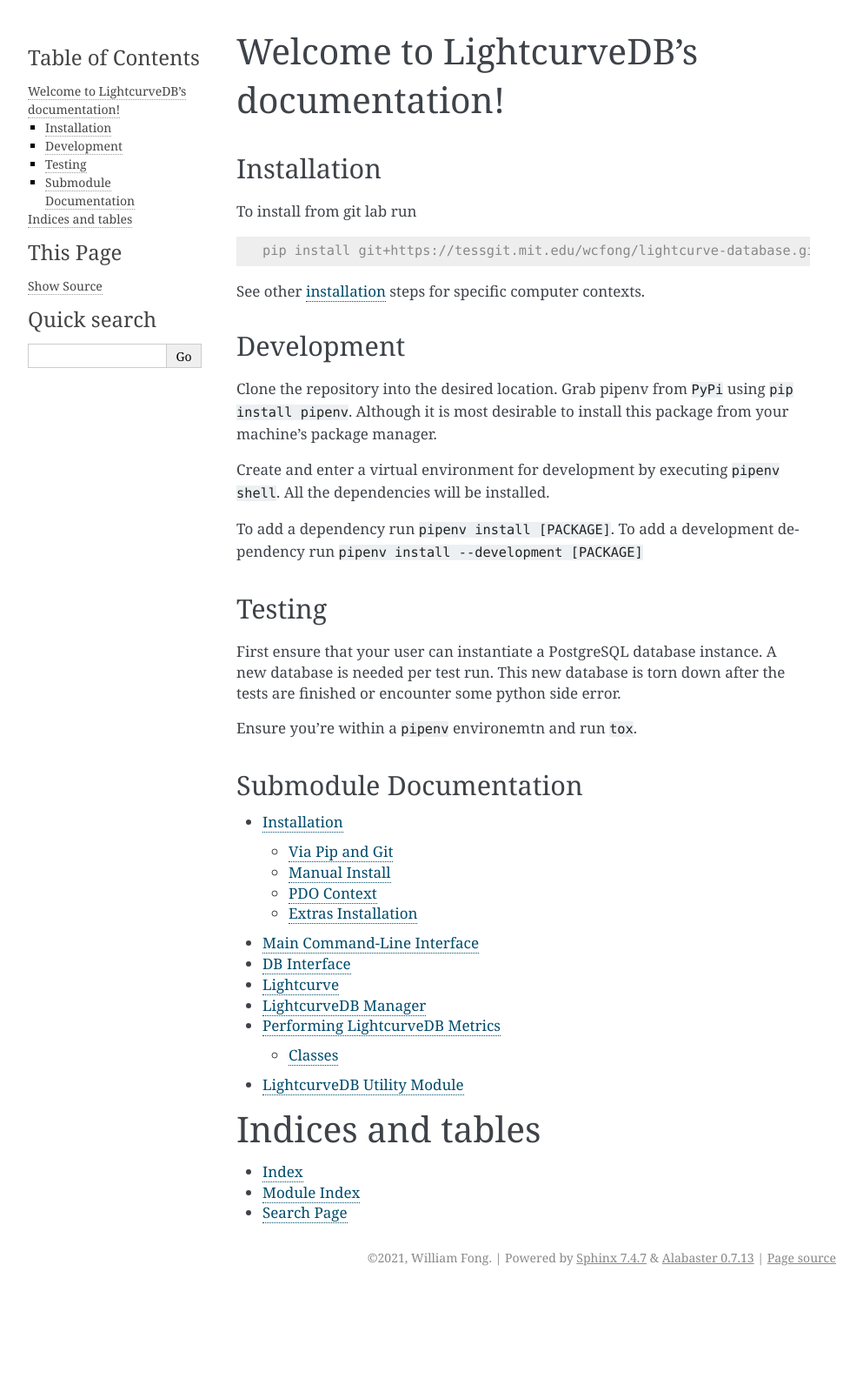
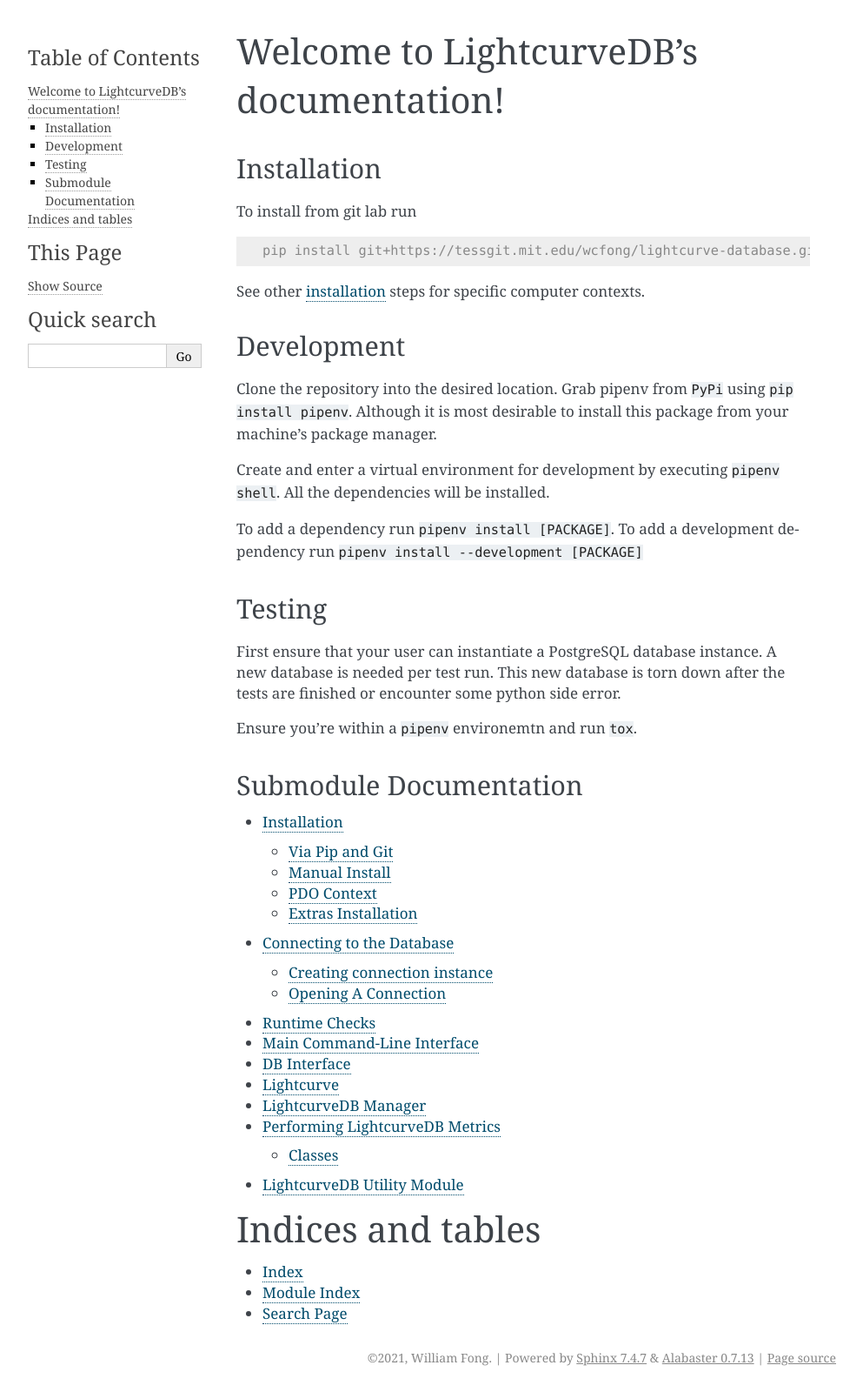
Before and after one commit to mit-kavli-institute/lightcurvedb, a Sphinx documentation site: the page built from docs/source/index.rst, in a window 1280 px wide. Shown: the whole page at 87% size, without its empty margins (148-1141 px from the left). Built offline with Sphinx 7.4.7, drawn with Linux system fonts in a browser that asks for light colours; before the commit the page ends 1485 px from its top, so only the background shows below that; some of the changed lines change nothing that is shown.

Commit message:
adding connection documentation

```diff
--- /dev/null
+++ b/docs/source/connecting.rst
@@ -0,0 +1,209 @@
+Connecting to the Database
+==========================
+
+Creating connection instance
+############################
+All connection IO is served through a `lightcurvedb.core.connection.ORM_DB`
+instance. There are a couple of methods of instantiating a `DB` instance.
+
+*********************
+Default configuration
+*********************
+Your default configuration is expected to be at
+`~/.config/lightcurvedb/db.conf`. One of the easier forms of getting a
+database class is by:
+
+.. code-block:: python
+    from lightcurvedb import db
+
+Where `db` is a closed database connection object.
+
+************************
+Overriding configuration
+************************
+Sometimes you might want to connect to a different database or provide
+different runtime connection parameters. *The default `db` object does not
+provide this functionality*.
+
+Instead `lightcurvedb` exposes the factory function `db_from_config` which
+allows specification of different configuration files or runtime
+overrides/parameters.
+
+.. code-block:: python
+    from lightcurvedb import db_from_config
+
+    # Equivalent to previous example
+    db = db_from_config()
+
+    # Or you can override configs
+    db = db_from_config(config_path="/path/to/config.conf")
+
+
+Opening A Connection
+####################
+Obtaining database instances will return a `ORM_DB` object in a closed state.
+There are a few ways to open and close connections to the database.
+
+
+*************
+Declaratively
+*************
+Connections may be manually opened and closed via:
+
+.. code-block:: python
+    db.open()
+
+    # Perform queries, inserts, updates, deletions, etc
+    db.close()
+
+In this manner, users are expected to open and close their connections
+responsibly. Failure to do so might result in their connections timing out
+due to administrator watch-dog processes.
+
+
+***********
+Contextuals
+***********
+Maintaining manual connections can be cumbersome, especially when taking into
+consideration that exceptions may arise and other runtime effects. Generally
+it's best to allow python to manage cleaning up resources in a clear manner.
+
+This is accomplished using the `with` python block.
+
+.. code-block:: python
+    with db as open_db:
+        open_db.foo()
+        # Other commands...
+    # db is now closed
+
+You may also short-hand this a little further with:
+.. code-block:: python
+    with db:
+        db.foo()
+
+Existing the `with` block will always free the resource. Whether that reason
+is reaching the end of the block, or an exception being raised somewhere
+within the block, or even a `return` statement.
+
+Runtime Checks
+==============
+What happens if you open a connection multiple times?
+
+Repeatedly opening and closing a connection is fine.
+
+.. code-block:: python
+    for _ in range(20:
+        db.open()
+        db.close()
+This is *fine*, but an irresonsible use case that might interfere with
+database operation. But there is nothing logically wrong with this block.
+
+Problems arise when attempting to open an already established connection
+or closing one that has already been closed.
+
+.. code-block:: python
+    db.open()  # DB object is in an open state
+    with db:
+        # Entering the with block inheritly calls 'open()'.
+        # A warning will be raised but the program will continue
+        # execution
+        db.foo()  # <- Will proceed normally
+
+    # DB is in a closed state
+    db.close()  # <- Will result in another warning
+
+Generally speaking `lightcurvedb` handles these cases without causing an
+exception. But it is considered a code smell and will raise warnings which
+could be quite verbose.
+
+
+*******************
+Functional Wrappers
+*******************
+`with` blocks are fine until you notice your code starting to have major
+indented blocks.
+
+.. code-block:: python
+    with db:
+        if something:
+            for x in array:
+                db.add(x)
+        models = (
+            db
+            .query(Model)
+            .filter_by(foo=bar)
+            .limit(20)
+            .all()
+        )
+        for model in models:
+            print(model)
+            model.foo = "not bar"
+        db.commit()
+
+Everywhere inside the block needs an open connection. So all code is indented
+as to be syntactically inside the block. One could get around this by defining
+the code-block inside a function.
+
+.. code-block:: python
+    def operation(db):
+        if something:
+            for x in array:
+                db.add(x)
+        models = (
+            db
+            .query(Model)
+            .filter_by(foo=bar)
+            .limit(20)
+            .all()
+        )
+        for model in models:
+            print(model)
+            model.foo = "not bar"
+        db.commit()
+
+    # ...
+    with db:
+        operation(db)
+
+
+Which is arguably more DRY, you can call this function on any open
+database connection. But could still result in errors if called
+without an active connection.
+
+So `lightcurvedb` defines a decorator which always gives the wrapped
+function an open database instance.
+
+.. code-block:: python
+    from lightcurvedb.io.pipeline import db_scope
+
+    @db_scope()
+    def operation(db):
+        if something:
+            for x in array:
+                db.add(x)
+        models = (
+            db
+            .query(Model)
+            .filter_by(foo=bar)
+            .limit(20)
+            .all()
+        )
+        for model in models:
+            print(model)
+            model.foo = "not bar"
+        db.commit()
+
+    # ...
+    operation()
+
+The `db_scope()` decorator automatically provides an open database object as
+the first positional argument to the wrapped function.
+
+This decorator also inspects the wrapped function and provides the connection
+with the `application_name` parameter with the wrapped function name. This
+provides database administrators to quickly determine which python function
+is performing operations.
+
+This can be overridden by `db_scope(application_name="foo")` in special
+cases. But generally your python function should provide enough context
+of its purpose within its name.
--- a/docs/source/index.rst
+++ b/docs/source/index.rst
@@ -38,6 +38,7 @@
     :maxdepth: 2
 
     installation
+    connecting
     cli/main
     db/db
     lightcurves/lightcurves
```
